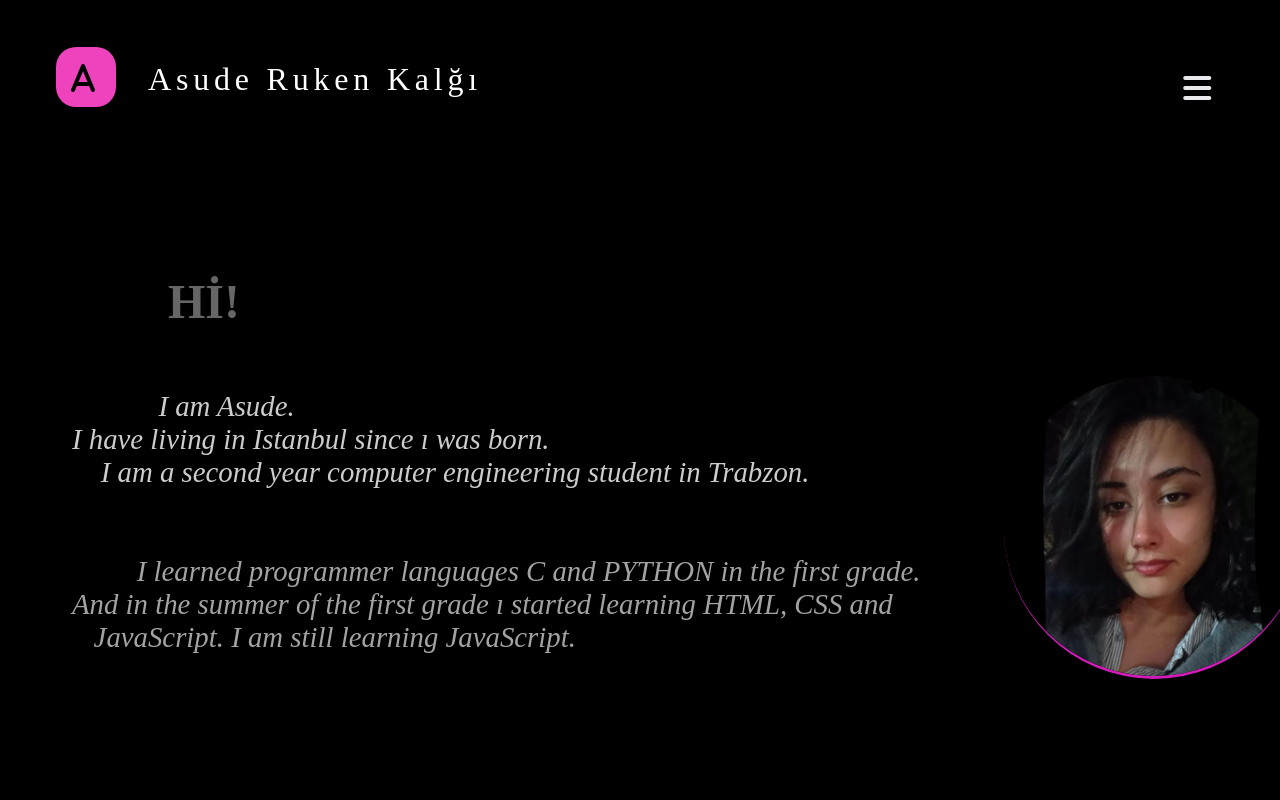
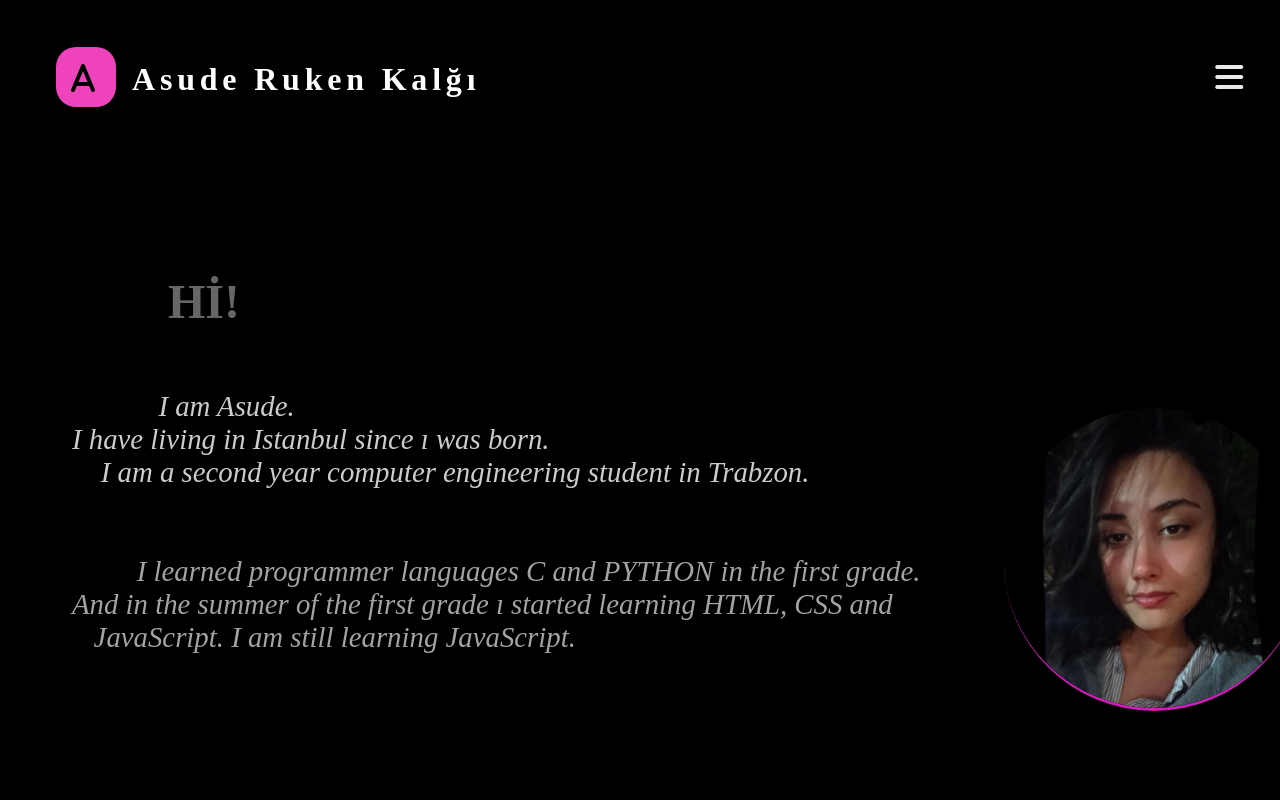
Before and after one commit to asude2/asude2.github.io, a plain HTML site: page index.html in a window 1280 px wide. Shown: the top 800 px of the page. Drawn offline with Linux system fonts and the light colour scheme; a web font is replaced by a local one.

Commit message:
Update main3.css

```diff
--- a/main3.css
+++ b/main3.css
@@ -6,12 +6,10 @@ body{
 
 .baslik1{
     font-style:inherit;
-    font-weight:100;
     font-size: 2rem;
     color:rgb(255, 255, 255);
     letter-spacing: 0.3rem;
-    background-color: black;
-    width: 100%;
+    background-color: rgb(0, 0, 0);
     position: relative;
     top:1.6rem;
 }
@@ -20,7 +18,7 @@ body{
 #iconA {
     color:black;
     margin-left:3rem;
-    margin-right:2rem;
+    margin-right:1rem;
     font-weight: bold;
     background:rgb(238, 67, 189);
     padding:15px;
@@ -32,21 +30,20 @@ body{
 .icon1{
     color:rgb(234, 231, 237);
     font-size:2rem;
-    position:absolute;    /*bu sayede iconu başlıktan bağımsız bir şekilde başlığın hizasına aldık.*/
-    right:4rem;
-    top:6%;
+    position:relative;
+    top: 1.9em;
+    right:2rem;
     position:fixed;   /*baş kısmın sayfayı kaydırsak da üstte görünmesini sağlar.*/
     z-index: 1000;
-    margin-top: 1.5rem;
+
 }
 
 .icon1:hover{
-    opacity:0.6;
+    opacity:0.8;
 }
 
 .icon1:active{
-    opacity:0.5;
-    font-size: 1.9em;
+    font-size: 2.1rem;
 }
 
 .baslik2{
@@ -74,10 +71,11 @@ body{
     height: auto;
     border-radius: 10rem;
     position: relative;
-    bottom:8rem;
+    bottom:6rem;
     left:5rem;
     border-bottom: rgb(211, 27, 187) solid 3px;
 }
+
 
 .span2{
     font-style:oblique;
```
